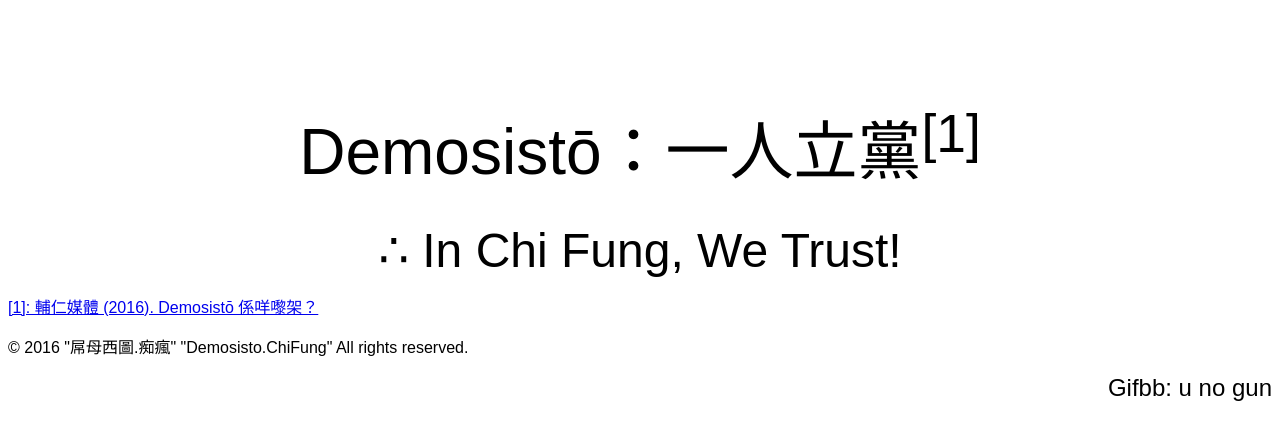
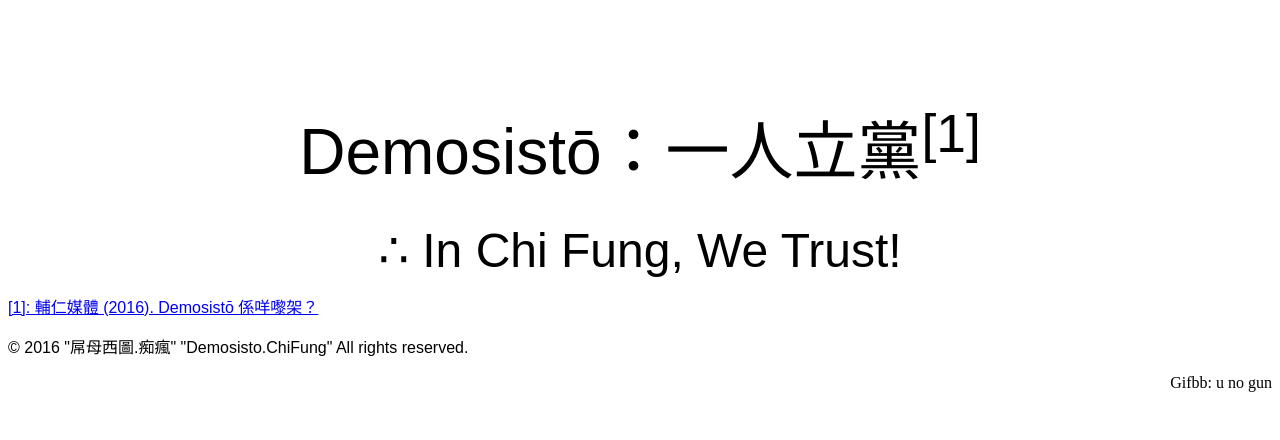
Before and after one commit to gifbb/gifbb.github.io, a plain HTML site: page index.html in a window 1280 px wide. Drawn offline with Linux system fonts and the light colour scheme.

Commit message:
Added files via upload

```diff
--- a/index.html
+++ b/index.html
@@ -29,6 +29,6 @@
       <a href="http://www.vjmedia.com.hk/articles/2016/04/06/130745/demosisto-%E4%BF%82%E5%92%A9%E5%9A%9F%E6%9E%B6%EF%BC%9F/"><p>[1]: 輔仁媒體 (2016). Demosistō 係咩嚟架？</p></a>
       <p>&copy; 2016 "屌母西圖.痴瘋" "Demosisto.ChiFung" All rights reserved.</p>
     </footer>
-      <div align="right"><font size="5pt" font face="sans-serif">Gifbb: u no gun</font></div>
+      <div align="right" font-size="5pt">Gifbb: u no gun</div>
   </body>
 </html>
```
